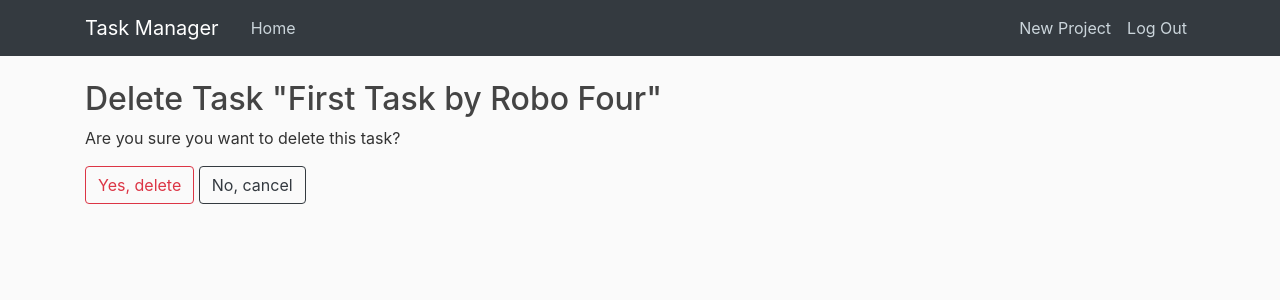
After one commit to sauchitr/project_manager, a Django app: page /project/14/task/delete in a window 1280 px wide. The commit adds this page. Shown: the top 300 px of the page. Run offline with Django 4.2, Linux system fonts and the light colour scheme; a user stored in the database is signed in; data comes from the database, SQL or seed files in the repository; both versions use the stored data as it was after the commit; some libraries are stand-ins or nearby versions.

Commit message:
1. Added the template for deleting the task and confirming before deleting the task. 2. Added new color to the nav-bar.

```diff
--- a/taskmanager/tasks/forms.py
+++ b/taskmanager/tasks/forms.py
@@ -12,7 +12,7 @@ class ProjectForm(forms.ModelForm):
 
 class TaskForm(forms.ModelForm):
     due_date = forms.DateField(widget=forms.DateInput(attrs={'type': 'date'}))
-    PRIORITY_CHOICES = [    ('H', 'High'),    ('M', 'Medium'),    ('L', 'Low'),]
+    PRIORITY_CHOICES = [    ('High', 'High'),    ('Medium', 'Medium'),    ('Low', 'Low'),]
     priority = forms.ChoiceField(choices=PRIORITY_CHOICES, widget=forms.RadioSelect)
 
     class Meta:
--- a/taskmanager/tasks/models.py
+++ b/taskmanager/tasks/models.py
@@ -12,8 +12,8 @@ class Project(models.Model):
 
 
 class Task(models.Model):
-    PRIORITY_CHOICES = [    ('H', 'High'),    ('M', 'Medium'),    ('L', 'Low'),]
-    priority = models.CharField(max_length=10, choices=PRIORITY_CHOICES, default='M')
+    PRIORITY_CHOICES = [    ('High', 'High'),    ('Medium', 'Medium'),    ('Low', 'Low'),]
+    priority = models.CharField(max_length=10, choices=PRIORITY_CHOICES, default='Medium')
     project = models.ForeignKey(Project, on_delete=models.CASCADE, default=None)
     name = models.CharField(max_length=255)
     description = models.TextField(default='Task Description')
--- a/taskmanager/tasks/templates/tasks/base.html
+++ b/taskmanager/tasks/templates/tasks/base.html
@@ -15,7 +15,7 @@
   </head>
   <body>
     <header class="site-header">
-      <nav class="navbar navbar-expand-md navbar-dark bg-steel fixed-top">
+      <nav class="navbar navbar-expand-md navbar-dark bg-dark fixed-top">
         <div class="container">
           <a class="navbar-brand mr-4" href="{% url 'project_list' %}">Task Manager</a>
           <button class="navbar-toggler" type="button" data-toggle="collapse" data-target="#navbarToggle" aria-controls="navbarToggle" aria-expanded="false" aria-label="Toggle navigation">
--- a/taskmanager/tasks/templates/tasks/project_confirm_delete.html
+++ b/taskmanager/tasks/templates/tasks/project_confirm_delete.html
@@ -5,6 +5,6 @@
   <form method="post">
     {% csrf_token %}
     <button class="btn btn-outline-danger" type="submit">Yes, delete</button>
-    <a class="btn btn-outline-dark" href="{% url 'project_detail' pk=project.pk %}">No, cancel</a>
+    <a class="btn btn-outline-dark" href="{% url 'project_list' %}">No, cancel</a>
   </form>
 {% endblock %}
--- a/taskmanager/tasks/templates/tasks/project_detail.html
+++ b/taskmanager/tasks/templates/tasks/project_detail.html
@@ -16,6 +16,7 @@
       </div>
       <div class="btn-outline " role="group" aria-label="Project Actions">
         <a href="{% url 'task_update' task.pk %}" class="btn btn-outline-info mb-4">Update</a>
+        <a href="{% url 'task_delete' task.pk %}" class="btn btn-outline-danger mb-4">Delete</a>
       </div>
     </article>
   {% empty %}
--- /dev/null
+++ b/taskmanager/tasks/templates/tasks/task_confirm_delete.html
@@ -0,0 +1,10 @@
+{% extends 'tasks/base.html' %}
+{% block content %}
+  <h2>Delete Task "{{ task.name }}"</h2>
+  <p>Are you sure you want to delete this task?</p>
+  <form method="post">
+    {% csrf_token %}
+    <button class="btn btn-outline-danger" type="submit">Yes, delete</button>
+    <a class="btn btn-outline-dark" href="{% url 'task_detail' task.pk %}">No, cancel</a>
+  </form>
+{% endblock %}
--- a/taskmanager/tasks/templates/tasks/task_detail.html
+++ b/taskmanager/tasks/templates/tasks/task_detail.html
@@ -1,7 +1,7 @@
 {% extends 'tasks/base.html' %}
 {% block content %}
   <div class="btn-outline " role="group" aria-label="Project Actions">
-    <a href="{% url 'project_detail' project.pk %}" class="btn btn-outline-dark mb-4">Back To Projects</a>
+    <a href="{% url 'project_detail' project.pk %}" class="btn btn-outline-dark mb-4">Back To Tasks</a>
   </div>
     <article class="media content-section">
       <div class="media-body">
@@ -13,5 +13,6 @@
       </div>
       <div class="btn-outline " role="group" aria-label="Project Actions">
         <a href="{% url 'task_update' task.pk %}" class="btn btn-outline-info mb-4">Update</a>
+        <a href="{% url 'task_delete' task.pk %}" class="btn btn-outline-danger mb-4">Delete</a>
       </div>
 {% endblock %}
--- a/taskmanager/tasks/templates/tasks/task_form.html
+++ b/taskmanager/tasks/templates/tasks/task_form.html
@@ -11,8 +11,5 @@
     {{ form|crispy }}
     <input class="btn btn-outline-success mb-4" type="submit" value="Save">
     <a class="btn btn-outline-info mb-4" href="{% url 'project_detail' pk=project.pk %}">Cancel</a>
-    {% if form.instance.pk %}
-      <input class="btn btn-outline-danger mb-4" type="submit" name="delete" value="Delete" onclick="return confirm('Are you sure you want to delete this task?')">
-    {% endif %}
   </form>
 {% endblock %}
--- a/taskmanager/tasks/urls.py
+++ b/taskmanager/tasks/urls.py
@@ -7,10 +7,11 @@ urlpatterns = [
     path('project/<int:pk>/', views.project_detail, name='project_detail'),
     path('project/new/', views.project_create, name='project_create'),
     path('project/<int:pk>/edit/', views.project_update, name='project_update'),
+    path('project/<int:pk>/delete/', views.project_delete, name='project_delete'),
     path('project/<int:pk>/task/new/', views.task_create, name='task_create'),
     path('project/<int:pk>/task/edit/', views.task_update, name='task_update'),
     path('project/<int:pk>/task/detail/', views.task_detail, name='task_detail'),
-    path('project/<int:pk>/delete/', views.project_delete, name='project_delete'),
+    path('project/<int:pk>/task/delete', views.task_delete, name='task_delete'),
     path("register/", views.register, name="register"),
     path("login/", auth_views.LoginView.as_view(template_name="tasks/login.html"), name="login"),
     path("logout/", auth_views.LogoutView.as_view(template_name="tasks/logout.html"), name="logout"),
--- a/taskmanager/tasks/views.py
+++ b/taskmanager/tasks/views.py
@@ -15,13 +15,6 @@ def project_list(request):
 
 
 @login_required
-def project_detail(request, pk):
-    project = get_object_or_404(Project, pk=pk)
-    tasks = Task.objects.filter(project=project).order_by('due_date')
-    return render(request, 'tasks/project_detail.html', {'project': project, 'tasks': tasks})
-
-
-@login_required
 def project_create(request):
     form = ProjectForm(request.POST or None)
     if form.is_valid():
@@ -32,12 +25,20 @@ def project_create(request):
 
 
 @login_required
+def project_detail(request, pk):
+    project = get_object_or_404(Project, pk=pk)
+    tasks = Task.objects.filter(project=project).order_by('due_date')
+    return render(request, 'tasks/project_detail.html', {'project': project, 'tasks': tasks})
+
+
+@login_required
 def project_update(request, pk):
     project = get_object_or_404(Project, pk=pk)
     form = ProjectForm(request.POST or None, instance=project)
     if form.is_valid():
         project = form.save(commit=False)
         project.save()
+        messages.success(request, f'The project "{project.name}" has been updated.')
         return redirect('project_detail', pk=project.pk)
     return render(request, 'tasks/project_form.html', {'form': form})
 
@@ -75,17 +76,24 @@ def task_update(request, pk):
     task = get_object_or_404(Task, pk=pk)
     project = task.project
     form = TaskForm(request.POST or None, instance=task)
+    if form.is_valid():
+        task = form.save(commit=False)
+        task.project = project
+        task.save()
+        messages.success(request, f'The task "{task.name}" has been updated.')
+        return redirect('project_detail', pk=project.pk)
+    return render(request, 'tasks/task_form.html', {'form': form, 'project': project})
+
+
+@login_required
+def task_delete(request, pk):
+    task = get_object_or_404(Task, pk=pk)
+    project_pk = task.project.pk
     if request.method == 'POST':
-        if 'delete' in request.POST:
-            task.delete()
-            return redirect('project_detail', pk=project.pk)
-        elif form.is_valid():
-            task = form.save(commit=False)
-            task.project = project
-            task.save()
-            messages.success(request, f'The task "{task.name}" has been updated.')
-            return redirect('project_detail', pk=project.pk)
-    return render(request, 'tasks/task_form.html', {'form': form, 'project': project})
+        task.delete()
+        messages.success(request, f'The task "{task.name}" has been deleted.')
+        return redirect('project_detail', pk=project_pk)
+    return render(request, 'tasks/task_confirm_delete.html', {'task': task})
 
 
 def register(request):
```
Also changed, not shown: taskmanager/db.sqlite3, taskmanager/tasks/migrations/0019_alter_project_deadline_alter_task_priority.py (added), taskmanager/tasks/migrations/0020_alter_project_deadline.py (added).
